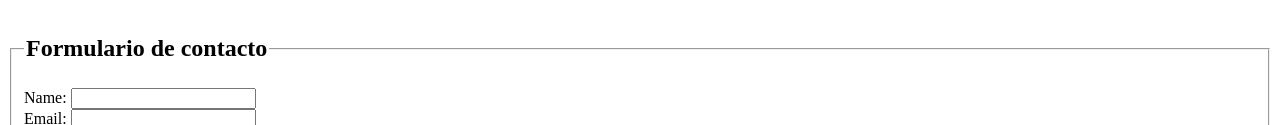
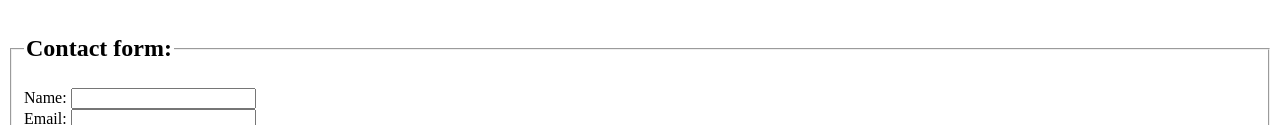
Before and after one commit to osvaldocs/HtmlRiwi, a plain HTML site: page EntrenamientoSem1Html/portafolio_PabloCampos.html in a window 1280 px wide. Shown: the part 1136-1261 px from the top of the page. Drawn offline with Linux system fonts and the light colour scheme.

Commit message:
Update portafolio_PabloCampos.html

```diff
--- a/EntrenamientoSem1Html/portafolio_PabloCampos.html
+++ b/EntrenamientoSem1Html/portafolio_PabloCampos.html
@@ -58,7 +58,7 @@
   </section>
   <br>
   <fieldset>
-    <legend><h2>Formulario de contacto</h2></legend>
+    <legend><h2>Contact form:</h2></legend>
     <form action="/send" method="POST">
       <label for="name">Name:</label>
       <input type="text" id="name" name="name" required>
```
